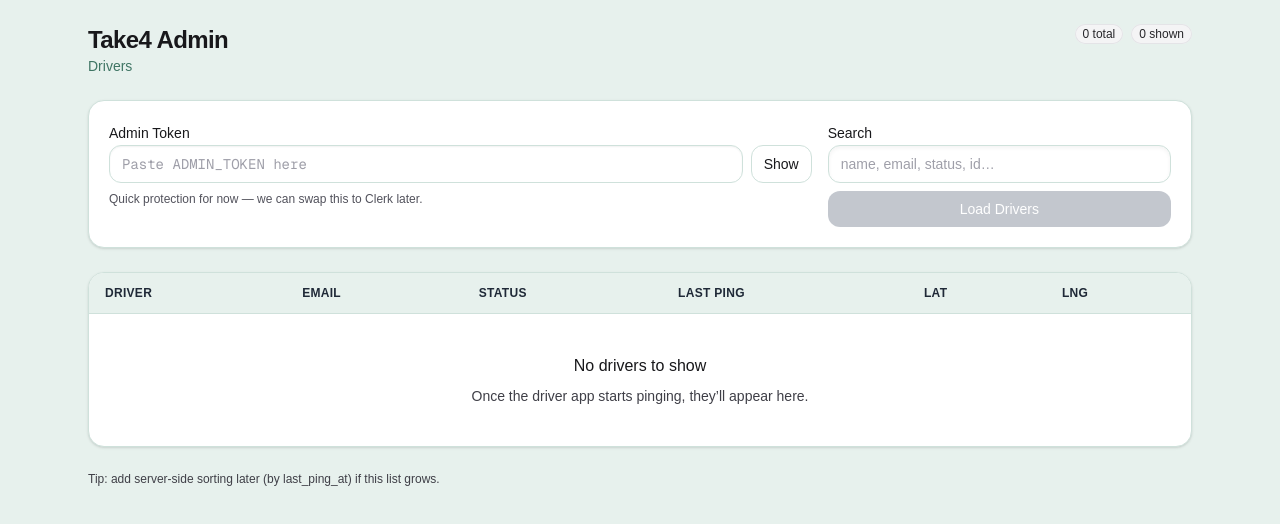
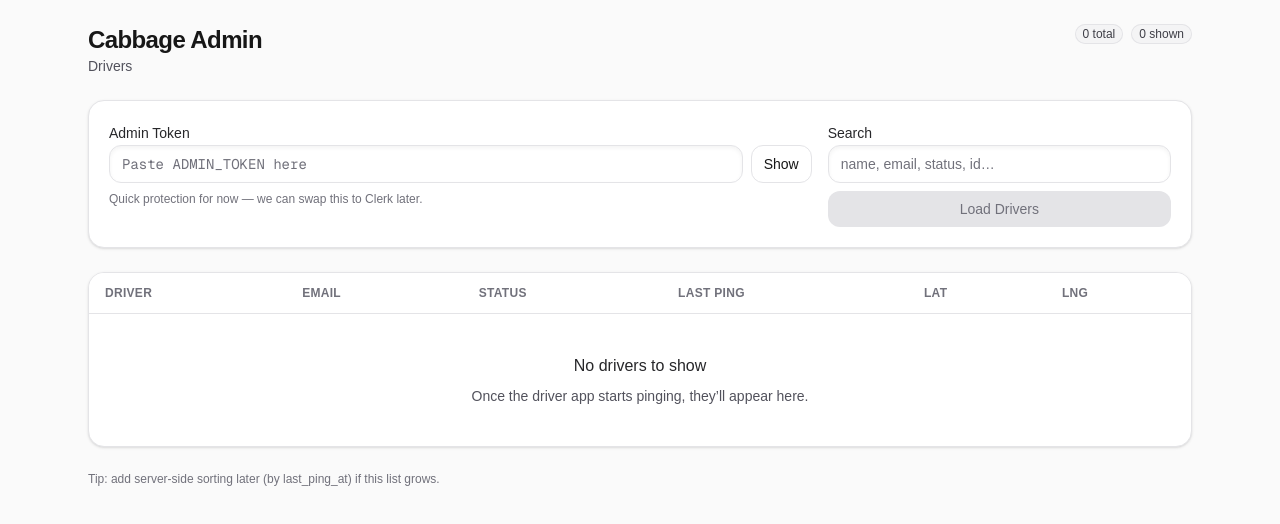
Before and after one commit to BahodirovaS/take4admin, a Next.js app: page /admin/drivers in a window 1280 px wide. Shown: the top 524 px of the page. Built offline with nearby package versions, Linux system fonts and the light colour scheme.

Commit message:
changed placeholder font

```diff
--- a/app/admin/drivers/page.tsx
+++ b/app/admin/drivers/page.tsx
@@ -13,12 +13,10 @@ type Driver = {
   last_lng: number | null;
 };
 
-const BRAND = {
-  green: "#3f7564",
-  greenDark: "#2e5a4c",
-  greenSoft: "#e7f1ed",
-  border: "#cfe1db",
-};
+const inputClass =
+  "w-full rounded-xl border border-zinc-200 bg-white px-3 py-2 text-sm shadow-inner outline-none " +
+  "text-zinc-900 placeholder:text-zinc-500 " +
+  "focus:border-zinc-400";
 
 function Badge({
   children,
@@ -27,13 +25,12 @@ function Badge({
   children: React.ReactNode;
   tone?: "gray" | "green" | "yellow" | "red" | "blue";
 }) {
-  // make badges readable on light backgrounds + slightly “product-y”
   const tones: Record<string, string> = {
-    gray: "bg-zinc-100 text-zinc-800 ring-zinc-200",
-    green: "bg-emerald-100 text-emerald-900 ring-emerald-200",
-    yellow: "bg-amber-100 text-amber-950 ring-amber-200",
-    red: "bg-rose-100 text-rose-950 ring-rose-200",
-    blue: "bg-sky-100 text-sky-950 ring-sky-200",
+    gray: "bg-zinc-100 text-zinc-700 ring-zinc-200",
+    green: "bg-emerald-100 text-emerald-800 ring-emerald-200",
+    yellow: "bg-amber-100 text-amber-900 ring-amber-200",
+    red: "bg-rose-100 text-rose-900 ring-rose-200",
+    blue: "bg-sky-100 text-sky-900 ring-sky-200",
   };
 
   return (
@@ -126,20 +123,12 @@ export default function DriversAdminPage() {
   };
 
   return (
-    <div
-      className="min-h-screen text-zinc-900"
-      style={{ backgroundColor: BRAND.greenSoft }}
-    >
+    <div className="min-h-screen bg-zinc-50">
       <div className="mx-auto w-full max-w-6xl p-6 space-y-6">
-        {/* Header */}
         <div className="flex items-start justify-between gap-4">
           <div>
-            <h1 className="text-2xl font-semibold tracking-tight text-zinc-900">
-              Take4 Admin
-            </h1>
-            <p className="text-sm" style={{ color: BRAND.green }}>
-              Drivers
-            </p>
+            <h1 className="text-2xl font-semibold tracking-tight">Cabbage Admin</h1>
+            <p className="text-sm text-zinc-600">Drivers</p>
           </div>
 
           <div className="flex items-center gap-2">
@@ -151,73 +140,49 @@ export default function DriversAdminPage() {
         </div>
 
         {/* Controls */}
-        <div
-          className="rounded-2xl border bg-white shadow-sm"
-          style={{ borderColor: BRAND.border }}
-        >
+        <div className="rounded-2xl border border-zinc-200 bg-white shadow-sm">
           <div className="p-5 space-y-4">
             <div className="grid gap-4 md:grid-cols-3">
               <div className="md:col-span-2 space-y-2">
-                <label className="text-sm font-medium text-zinc-900">
-                  Admin Token
-                </label>
-
+                <label className="text-sm font-medium text-zinc-800">Admin Token</label>
                 <div className="flex gap-2">
                   <input
                     type={showToken ? "text" : "password"}
-                    className="w-full rounded-xl border bg-white px-3 py-2 font-mono text-sm shadow-inner outline-none text-zinc-900 placeholder:text-zinc-400"
-                    style={{
-                      borderColor: BRAND.border,
-                      // focus ring via inline style (no tailwind config needed)
-                      boxShadow: "inset 0 1px 2px rgba(0,0,0,0.06)",
-                    }}
+                    className={`${inputClass} font-mono`}
                     value={token}
                     onChange={(e) => setToken(e.target.value)}
                     placeholder="Paste ADMIN_TOKEN here"
                   />
-
                   <button
                     type="button"
                     onClick={() => setShowToken((v) => !v)}
-                    className="rounded-xl border bg-white px-3 py-2 text-sm text-zinc-900 hover:bg-zinc-50"
-                    style={{ borderColor: BRAND.border }}
+                    className="rounded-xl border border-zinc-200 bg-white px-3 py-2 text-sm hover:bg-zinc-50"
                   >
                     {showToken ? "Hide" : "Show"}
                   </button>
                 </div>
-
-                <p className="text-xs text-zinc-600">
+                <p className="text-xs text-zinc-500">
                   Quick protection for now — we can swap this to Clerk later.
                 </p>
               </div>
 
               <div className="space-y-2">
-                <label className="text-sm font-medium text-zinc-900">Search</label>
+                <label className="text-sm font-medium text-zinc-800">Search</label>
                 <input
-                  className="w-full rounded-xl border bg-white px-3 py-2 text-sm shadow-inner outline-none text-zinc-900 placeholder:text-zinc-400"
-                  style={{ borderColor: BRAND.border }}
+                  className={inputClass}
                   value={query}
                   onChange={(e) => setQuery(e.target.value)}
                   placeholder="name, email, status, id…"
                 />
-
                 <button
                   onClick={loadDrivers}
                   disabled={!token || loading}
-                  className="w-full rounded-xl px-4 py-2 text-sm font-medium text-white disabled:cursor-not-allowed disabled:opacity-60"
-                  style={{
-                    backgroundColor: !token || loading ? "#9CA3AF" : BRAND.green,
-                  }}
-                  onMouseEnter={(e) => {
-                    if (!token || loading) return;
-                    (e.currentTarget as HTMLButtonElement).style.backgroundColor =
-                      BRAND.greenDark;
-                  }}
-                  onMouseLeave={(e) => {
-                    if (!token || loading) return;
-                    (e.currentTarget as HTMLButtonElement).style.backgroundColor =
-                      BRAND.green;
-                  }}
+                  className={[
+                    "w-full rounded-xl px-4 py-2 text-sm font-medium",
+                    !token || loading
+                      ? "bg-zinc-200 text-zinc-500"
+                      : "bg-zinc-900 text-white hover:bg-zinc-800",
+                  ].join(" ")}
                 >
                   {loading ? "Loading…" : "Load Drivers"}
                 </button>
@@ -225,10 +190,7 @@ export default function DriversAdminPage() {
             </div>
 
             {status && (
-              <div
-                className="rounded-xl border px-3 py-2 text-sm text-zinc-900"
-                style={{ borderColor: BRAND.border, backgroundColor: "#F8FAFC" }}
-              >
+              <div className="rounded-xl border border-zinc-200 bg-zinc-50 px-3 py-2 text-sm text-zinc-700">
                 {status}
               </div>
             )}
@@ -236,20 +198,11 @@ export default function DriversAdminPage() {
         </div>
 
         {/* Table */}
-        <div
-          className="rounded-2xl border bg-white shadow-sm overflow-hidden"
-          style={{ borderColor: BRAND.border }}
-        >
+        <div className="rounded-2xl border border-zinc-200 bg-white shadow-sm overflow-hidden">
           <div className="overflow-auto">
             <table className="min-w-[1050px] w-full border-collapse">
-              <thead
-                className="sticky top-0 z-10"
-                style={{ backgroundColor: BRAND.greenSoft }}
-              >
-                <tr
-                  className="border-b text-left text-xs font-semibold uppercase tracking-wide"
-                  style={{ borderColor: BRAND.border, color: "#1f2937" }}
-                >
+              <thead className="sticky top-0 z-10 bg-white">
+                <tr className="border-b border-zinc-200 text-left text-xs font-semibold uppercase tracking-wide text-zinc-500">
                   <th className="py-3 px-4">Driver</th>
                   <th className="py-3 px-4">Email</th>
                   <th className="py-3 px-4">Status</th>
@@ -263,19 +216,11 @@ export default function DriversAdminPage() {
                 {filtered.map((d, idx) => (
                   <tr
                     key={d.driver_id}
-                    className="border-b"
-                    style={{
-                      borderColor: "#F1F5F9",
-                      backgroundColor: idx % 2 === 0 ? "#FFFFFF" : "#FBFEFD",
-                    }}
-                    onMouseEnter={(e) => {
-                      (e.currentTarget as HTMLTableRowElement).style.backgroundColor =
-                        BRAND.greenSoft;
-                    }}
-                    onMouseLeave={(e) => {
-                      (e.currentTarget as HTMLTableRowElement).style.backgroundColor =
-                        idx % 2 === 0 ? "#FFFFFF" : "#FBFEFD";
-                    }}
+                    className={[
+                      "border-b border-zinc-100",
+                      idx % 2 === 0 ? "bg-white" : "bg-zinc-50/50",
+                      "hover:bg-zinc-50",
+                    ].join(" ")}
                   >
                     <td className="py-3 px-4">
                       <div className="flex items-start justify-between gap-3">
@@ -284,10 +229,9 @@ export default function DriversAdminPage() {
                             {d.name ?? "(no name)"}
                           </div>
                           <div className="mt-0.5 flex items-center gap-2">
-                            <code className="text-xs text-zinc-700">{d.driver_id}</code>
+                            <code className="text-xs text-zinc-600">{d.driver_id}</code>
                             <button
-                              className="text-xs underline-offset-2 hover:underline"
-                              style={{ color: BRAND.green }}
+                              className="text-xs text-zinc-500 hover:text-zinc-900"
                               onClick={() => copy(d.driver_id)}
                               type="button"
                             >
@@ -296,29 +240,23 @@ export default function DriversAdminPage() {
                           </div>
                         </div>
 
-                        {d.is_active ? (
-                          <Badge tone="green">Active</Badge>
-                        ) : (
-                          <Badge tone="gray">Inactive</Badge>
-                        )}
+                        {d.is_active ? <Badge tone="green">Active</Badge> : <Badge>Inactive</Badge>}
                       </div>
                     </td>
 
-                    <td className="py-3 px-4 text-zinc-900">{d.email ?? "-"}</td>
+                    <td className="py-3 px-4 text-zinc-800">{d.email ?? "-"}</td>
 
                     <td className="py-3 px-4">
                       <Badge tone={statusTone(d)}>{d.status || "unknown"}</Badge>
                     </td>
 
-                    <td className="py-3 px-4 text-zinc-900">
-                      {fmtDate(d.last_ping_at)}
-                    </td>
+                    <td className="py-3 px-4 text-zinc-800">{fmtDate(d.last_ping_at)}</td>
 
-                    <td className="py-3 px-4 font-mono text-xs text-zinc-800">
+                    <td className="py-3 px-4 font-mono text-xs text-zinc-700">
                       {fmtCoord(d.last_lat)}
                     </td>
 
-                    <td className="py-3 px-4 font-mono text-xs text-zinc-800">
+                    <td className="py-3 px-4 font-mono text-xs text-zinc-700">
                       {fmtCoord(d.last_lng)}
                     </td>
                   </tr>
@@ -326,12 +264,12 @@ export default function DriversAdminPage() {
 
                 {filtered.length === 0 && (
                   <tr>
-                    <td colSpan={6} className="py-10 px-4 text-center text-zinc-700">
+                    <td colSpan={6} className="py-10 px-4 text-center text-zinc-600">
                       <div className="mx-auto max-w-md space-y-2">
-                        <div className="text-base font-medium text-zinc-900">
+                        <div className="text-base font-medium text-zinc-800">
                           No drivers to show
                         </div>
-                        <div className="text-sm text-zinc-700">
+                        <div className="text-sm">
                           {drivers.length === 0
                             ? "Once the driver app starts pinging, they’ll appear here."
                             : "Try clearing the search filter."}
@@ -345,7 +283,7 @@ export default function DriversAdminPage() {
           </div>
         </div>
 
-        <p className="text-xs text-zinc-700">
+        <p className="text-xs text-zinc-500">
           Tip: add server-side sorting later (by last_ping_at) if this list grows.
         </p>
       </div>
```
